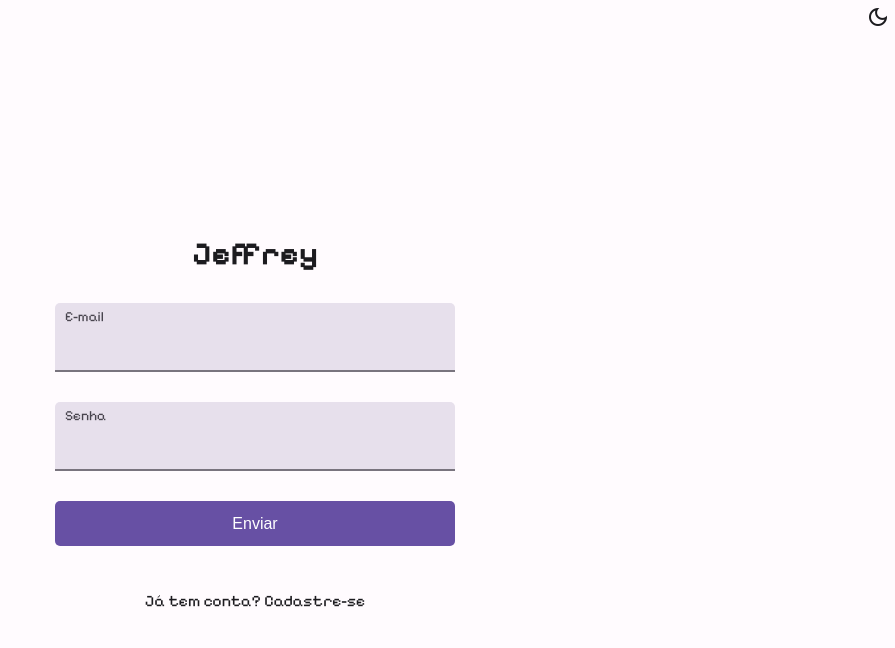
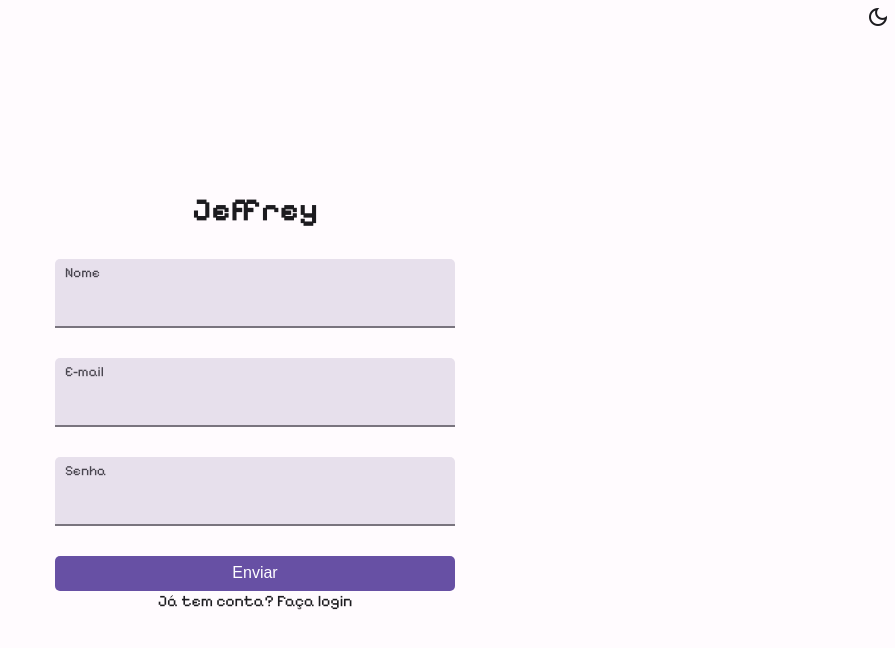
Before and after one commit to Joao-Henrique5557/jey, a React (Vite) app in the folder site-jeffrey/frontend/: page /jeffrey/cadastro in a window 1280 px wide. Shown: the top 648 px of the page, without its empty margins (385-1280 px from the left). Built offline with nearby package versions, Linux system fonts and the light colour scheme.

Commit message:
ajustando alguns erros

```diff
--- a/site-jeffrey/frontend/src/App.jsx
+++ b/site-jeffrey/frontend/src/App.jsx
@@ -1,15 +1,13 @@
-import { BrowserRouter, Routes, Route } from "react-router-dom";
+import { Routes, Route } from "react-router-dom";
 import Login from "./pages/Login";
 import Cadastro from "./pages/Cadastro";
 
 const App = () => {
   return (
-    <BrowserRouter basename="/jeffrey">
-      <Routes>
-        <Route path="/" element={<Login />} />
-        <Route path="/cadastro" element={<Cadastro />} />
-      </Routes>
-    </BrowserRouter>
+    <Routes>
+      <Route path="/" element={<Login />} />
+      <Route path="/cadastro" element={<Cadastro />} />
+    </Routes>
   );
 };
 
--- a/site-jeffrey/frontend/src/main.jsx
+++ b/site-jeffrey/frontend/src/main.jsx
@@ -1,12 +1,9 @@
-import React from "react";
-import ReactDOM, { createRoot } from "react-dom/client";
+import ReactDOM from "react-dom/client";
+import { BrowserRouter } from "react-router-dom";
 import App from "./App";
 
-const rootElement = document.getElementById("root");
-const root = createRoot(rootElement);
-
-root.render(
-  <React.StrictMode>
+ReactDOM.createRoot(document.getElementById("root")).render(
+  <BrowserRouter basename="/jeffrey">
     <App />
-  </React.StrictMode>
+  </BrowserRouter>
 );
--- a/site-jeffrey/frontend/src/pages/Cadastro.jsx
+++ b/site-jeffrey/frontend/src/pages/Cadastro.jsx
@@ -1,10 +1,11 @@
 import Formulario from "../components/Formulario"
 import { useState } from "react";
 import '../styles/login.css'
-import { Link } from "react-router-dom";
+import { useNavigate } from "react-router-dom";
 
-const Login = () => {
+const Cadastro = () => {
     const [dark, setDark] = useState(false);
+    const navigate = useNavigate();
 
     const toggleTheme = () => {
         if (dark === false) {
@@ -18,11 +19,11 @@ const Login = () => {
 
     return <div id="login">
         <span className="material-symbols-outlined" onClick={toggleTheme}>{!dark ? "dark_mode" : "light_mode"}</span>
-        <Formulario procedimento="login" />
-        <Link to="/">
-            Já tem conta? Cadastre-se
-        </Link>
+        <Formulario procedimento="cadastro" />
+        <p onClick={() => navigate("/")}>
+            Já tem conta? Faça login
+        </p>
     </div>
 }
 
-export default Login
+export default Cadastro
--- a/site-jeffrey/frontend/src/pages/Login.jsx
+++ b/site-jeffrey/frontend/src/pages/Login.jsx
@@ -2,9 +2,11 @@ import Formulario from "../components/Formulario"
 import { useState } from "react";
 import '../styles/login.css'
 import { Link } from "react-router-dom";
+import { useNavigate } from "react-router-dom";
 
 const Login = () => {
     const [dark, setDark] = useState(false);
+    const navigate = useNavigate();
 
     const toggleTheme = () => {
         if (dark === false) {
@@ -19,9 +21,9 @@ const Login = () => {
     return <div id="login">
         <span className="material-symbols-outlined" onClick={toggleTheme}>{!dark ? "dark_mode" : "light_mode"}</span>
         <Formulario procedimento="login" />
-        <Link to="/cadastro">
+        <p onClick={() => navigate("/cadastro")}>
             Não tem conta? Cadastre-se
-        </Link>
+        </p>
     </div>
 }
 
```
Also changed, not shown: site-jeffrey/frontend/404.html (+11 -1 lines).
